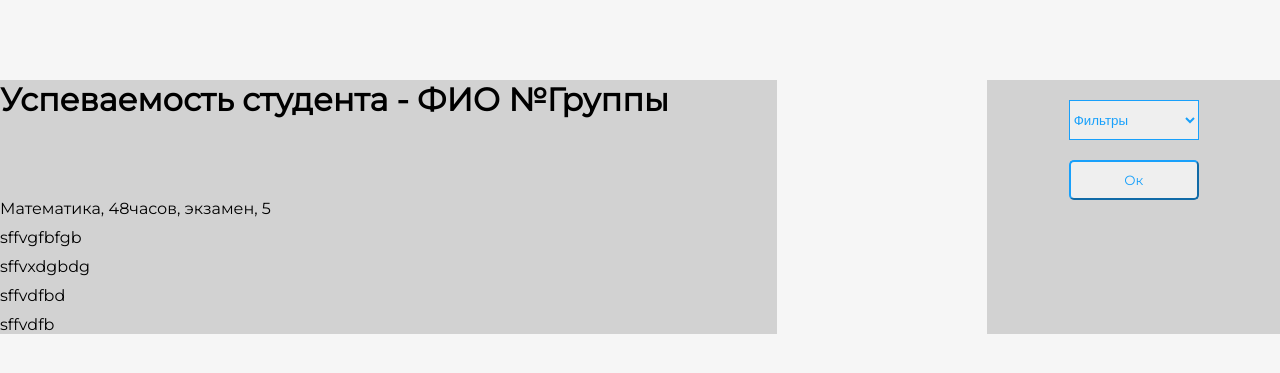
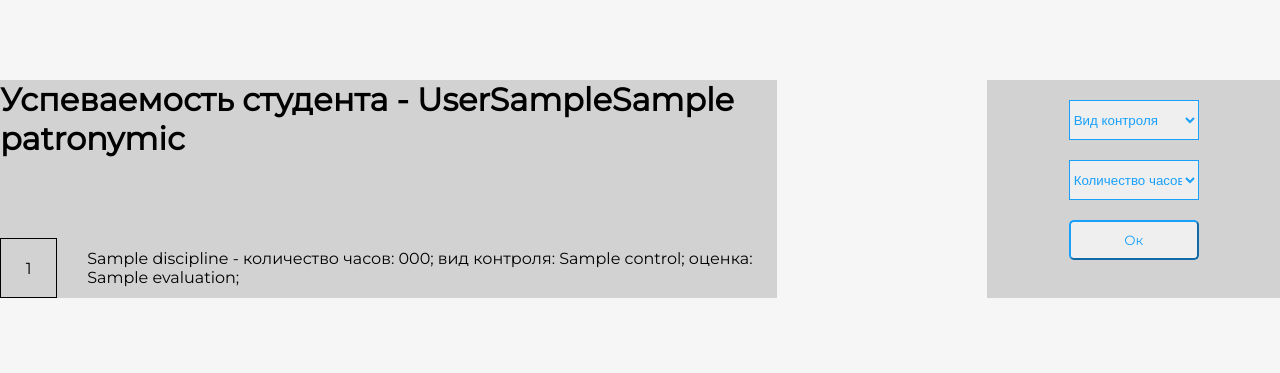
Before and after one commit to gr421nidan/pop-it-mvc, a PHP site: template views/employees/gradeStudent.php in a window 1280 px wide. Shown: the part 60-433 px from the top of the page. Run offline with PHP 8.4, Linux system fonts and the light colour scheme; the template is opened without the code that fills it: most values are stand-ins (such as "Sample title", 1, 10 or a date in 2020); data that the repository does not hold is empty.

Commit message:
Метод вывода успеваемости определённого студента

```diff
--- a/app/Model/Student.php
+++ b/app/Model/Student.php
@@ -13,7 +13,7 @@ class Student  extends Model
 
     public $timestamps = false;
     protected $fillable = [
-        'firs_name',
+        'first_name',
         'last_name',
         'patronymic',
         'gender',
--- a/views/employees/gradeStudent.php
+++ b/views/employees/gradeStudent.php
@@ -1,32 +1,46 @@
 <div class="content_discipline">
     <div class="discipline_columns">
-        <h1>Успеваемость студента - ФИО №Группы</h1>
-        <ul class="discipline_list">
-            <li>Математика, 48часов, экзамен, 5</li>
-            <li>sffvgfbfgb</li>
-            <li>sffvxdgbdg</li>
-            <li>sffvdfbd</li>
-            <li>sffvdfb</li>
-
-        </ul>
+        <?php if (!empty($studentGrade[0])) : ?>
+            <?php
+            $student_surname =$studentGrade[0]->student->last_name;
+            $student_name=$studentGrade[0]->student->first_name;
+            $student_patronymic=$studentGrade[0]->student->patronymic;
+            ?>
+            <h1>Успеваемость студента - <?=$student_surname, $student_name, $student_patronymic?></h1>
+            <ul class="discipline_list">
+                <?php $i = 1;
+                foreach ($studentGrade as $studentGrades) :
+                    $discipline = $studentGrades->disciplinesGroup->discipline->name;
+                    $control = $studentGrades->disciplinesGroup->control->name;
+                    $hours = $studentGrades->disciplinesGroup->number_hours;
+                    $evaluations=$studentGrades->evaluations->evaluation;?>
+                    <li class="student_in_list">
+                        <span class="counter"><?php echo $i; ?></span>
+                        <?php echo "$discipline - количество часов: $hours; вид контроля: $control; оценка: $evaluations;"; ?>
+                    </li>
+                    <?php $i++; ?>
+                <?php endforeach; ?>
+            </ul>
+        <?php else : ?>
+            <h1>У данного студента отсутствует успеваемость</h1>
+        <?php endif; ?>
     </div>
     <div class="discipline_columns_two">
+        <select  class="discipline_filter">
+            <option value="">Вид контроля</option>
+            <?php
+            foreach ($controls as $control){
+                echo "<option value='$control->id_control' $control->name </option>";
+            }
+            ?>
+        </select>
         <select class="discipline_filter">
-            <option value="">Фильтры</option>
-            <optgroup label="Вид контроля">
-                <option>Экзамен</option>
-                <option>Практика</option>
-                <option>Семинар</option>
-                <option>Лекция</option>
-                <option>Коллоквиум</option>
-            </optgroup>
-            <optgroup label="Количество часов">
-                <option>48</option>
-                <option>52</option>
-                <option>81</option>
-                <option>112</option>
-
-            </optgroup>
+            <option value="">Количество часов</option>
+            <option value="48">48</option>
+            <option value="56">56</option>
+            <option value="86">86</option>
+            <option value="93">93</option>
+            <option value="112">112</option>
         </select>
         <button class="button_ok">Ок</button>
     </div>
```
Also changed, not shown: app/Controller/Employees.php (+6 -3 lines), app/Model/Grade.php (+13 -1 lines), views/employees/group.php (+15 -8 lines), views/employees/students.php (+5 -5 lines).
